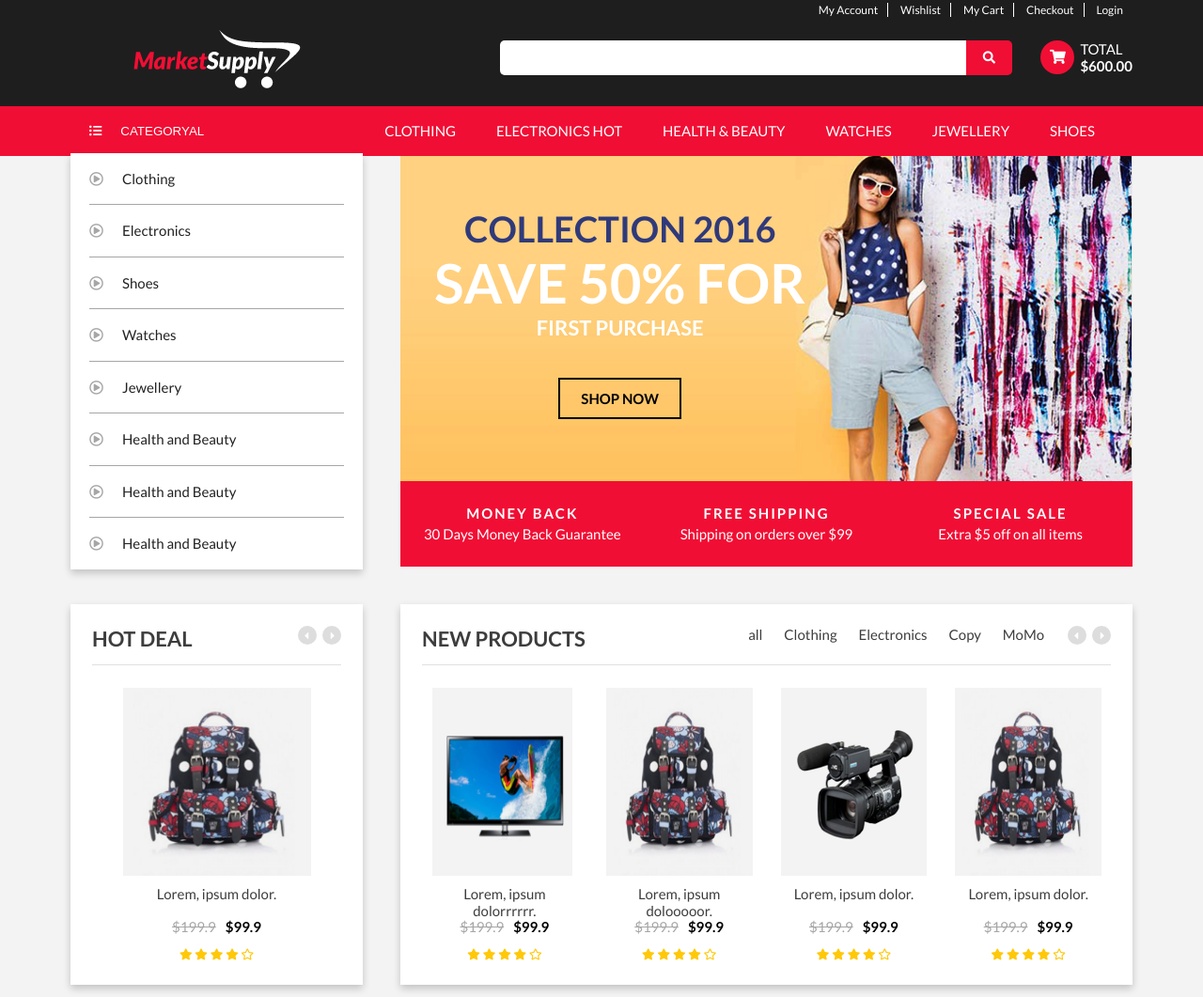
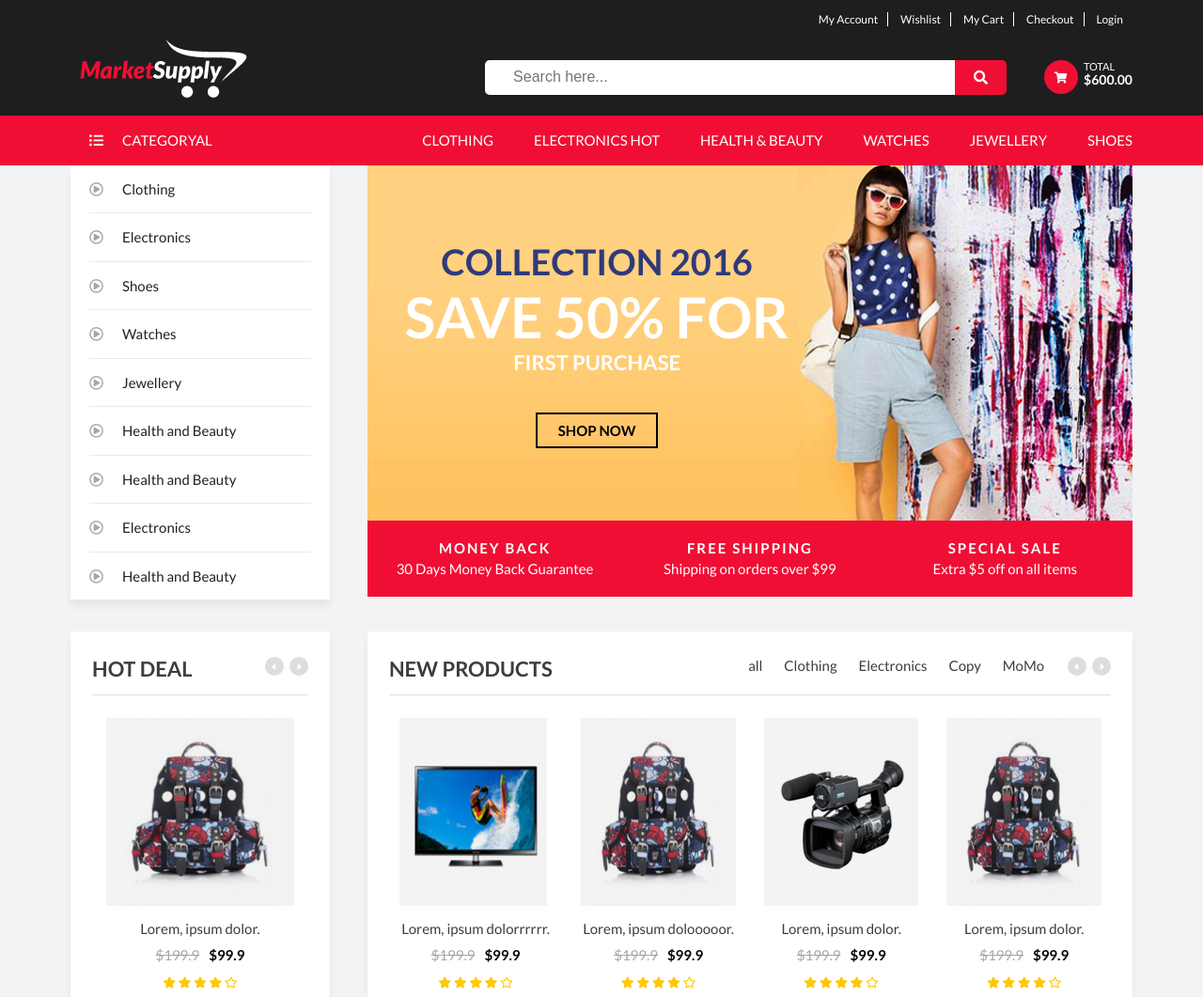
Before and after one commit to AIV-T-STARK/Bai_3, a plain HTML site: page index.html in a window 1280 px wide. Shown: the part 2-1063 px from the top of the page at 94% size. Drawn offline with Linux system fonts and the light colour scheme.

Commit message:
fix loi giao dien

```diff
--- a/css/grid-system.css
+++ b/css/grid-system.css
@@ -129,15 +129,15 @@
 }
 
 .col-left {
-  -ms-flex: 0 0 30%;
-  flex: 0 0 30%;
-  max-width: 30%;
+  -ms-flex: 0 0 27%;
+  flex: 0 0 27%;
+  max-width: 27%;
 }
 
 .col-right {
-  -ms-flex: 0 0 70%;
-  flex: 0 0 70%;
-  max-width: 70%;
+  -ms-flex: 0 0 73%;
+  flex: 0 0 73%;
+  max-width: 73%;
 }
 
 @media (min-width: 576px) {
@@ -290,15 +290,15 @@
   }
 
   .col-md-left {
-    -ms-flex: 0 0 30%;
-    flex: 0 0 30%;
-    max-width: 30%;
+    -ms-flex: 0 0 27%;
+    flex: 0 0 27%;
+    max-width: 27%;
   }
 
   .col-md-right {
-    -ms-flex: 0 0 70%;
-    flex: 0 0 70%;
-    max-width: 70%;
+    -ms-flex: 0 0 73%;
+    flex: 0 0 73%;
+    max-width: 73%;
   }
 }
 
@@ -377,14 +377,14 @@
   }
 
   .col-lg-left {
-    -ms-flex: 0 0 30%;
-    flex: 0 0 30%;
-    max-width: 30%;
+    -ms-flex: 0 0 27%;
+    flex: 0 0 27%;
+    max-width: 27%;
   }
 
   .col-lg-right {
-    -ms-flex: 0 0 70%;
-    flex: 0 0 70%;
-    max-width: 70%;
+    -ms-flex: 0 0 73%;
+    flex: 0 0 73%;
+    max-width: 73%;
   }
 }
--- a/css/responsive.css
+++ b/css/responsive.css
@@ -12,6 +12,10 @@
 
 .display-2 {
   font-size: 30px;
+}
+
+.display-24px {
+  font-size: 24px;
 }
 
 .display-3 {
@@ -32,7 +36,7 @@
   }
 
   .banner-top {
-    height: 346px;
+    height: 378px;
   }
 
 
@@ -80,9 +84,22 @@
     height: 200px;
   }
 
+  .card-desc .price, .card-desc .price-die {
+    line-height: 1.2;
+    display: inline;
+  }
+
+  .card-desc .price-die {
+    margin-right: 10px;
+  }
+
 }
 
 @media (min-width: 992px) {
+
+  .top-footer-content {
+    padding: 40px 0;
+  }
   .d-lg-block {
     display: block;
   }
@@ -101,12 +118,17 @@
 
   .col-left-left {
     justify-content: flex-end;
+    padding-top: 11px;
+  }
+
+  .top-header .col-lg-left {
+    text-align: left;
   }
 }
 
 @media (min-width: 1120px) {
   .display-1 {
-    font-size: 58px;
+    font-size: 60px;
   }
 
   .display-2 {
@@ -115,6 +137,11 @@
 
   .display-3 {
     font-size: 22px;
+  }
+
+  .bottom-header-navbar ul li {
+    display: inline-block;
+    margin-left: 40px;
   }
 }
 
--- a/css/style.css
+++ b/css/style.css
@@ -39,6 +39,16 @@ img {
   -khtml-user-select: none; /* KHTML browsers (e.g. Konqueror) */
   -webkit-user-select: none; /* Chrome, Safari, and Opera */
   -webkit-touch-callout: none; /* Disable Android and iOS callouts*/
+}
+
+button {
+  font-family: inherit;
+  font-size: inherit;
+  line-height: inherit;
+}
+
+input, textarea, select {
+  outline: none;
 }
 
 a {
@@ -94,7 +104,7 @@ ul {
 }
 
 .box-shadow {
-  box-shadow: 0 4px 8px 0 rgba(0, 0, 0, 0.2);
+  box-shadow: 0 7px 7px 0 rgba(0, 0, 0, 0.06);
 }
 
 .d-flex {
@@ -132,9 +142,9 @@ ul {
 
 .btn {
   display: inline-block;
-  padding: 11px 22px;
+  padding: 8px 22px;
   border: 1px solid transparent;
-  border-radius: 999px;
+  border-radius: 20px;
   text-align: center;
   vertical-align: middle;
   font-weight: bold;
@@ -157,7 +167,7 @@ ul {
 .form-control {
   display: block;
   width: 100%;
-  padding: 0.5rem 0.75rem;
+  padding: 0.8rem 0.75rem;
   font-size: 16px;
   border: 1px solid #ced4da;
   border-radius: 0.25rem;
@@ -171,7 +181,6 @@ ul {
 
 .category {
   position: relative;
-  top: -3px;
 }
 
 #menu-category li {
@@ -179,9 +188,9 @@ ul {
 }
 #menu-category a {
   display: block;
-  padding: 16px 0;
+  padding: 14px 0;
   color: #222222;
-  border-bottom: #a6a6a6 1px solid;
+  border-bottom: 1px solid #eaeaea;
 }
 #menu-category li:last-child > a {
   border-bottom: none;
@@ -212,7 +221,7 @@ ul {
   line-height: 1.2;
   text-align: center;
   max-width: 60%;
-  padding-top: 55px;
+  padding-top: 80px;
   margin-right: auto;
   margin-left: auto;
 }
@@ -227,7 +236,7 @@ ul {
 }
 
 .banner-desc {
-  padding: 23px;
+  padding: 18px;
 }
 
 .banner-desc a {
@@ -255,8 +264,8 @@ ul {
 }
 
 .card-body {
-  padding: 20px 23px;
-  box-shadow: 0 4px 8px 0 rgba(0, 0, 0, 0.2);
+  padding: 23px;
+  box-shadow: 0 7px 7px 0 rgba(0, 0, 0, 0.06);
 }
 
 .card-header {
@@ -371,14 +380,22 @@ ul {
 }
 
 .card-desc p:first-child {
-  height: 30px;
+      -webkit-line-clamp: 1;
+      display: -webkit-box;
+      -webkit-box-orient: vertical;
+      text-overflow: ellipsis;
+      overflow: hidden;
+}
+
+.card-desc .price, .card-desc .price-die {
   line-height: 1.2;
+  display: block;
 }
 
 .card-desc .price-die {
   color: #a6a6a6;
   text-decoration: line-through;
-  margin-right: 10px;
+  /* margin-right: 10px; */
 }
 
 .card-desc .price {
@@ -399,12 +416,13 @@ ul {
 }
 
 #news-letters input {
-  background: #ddd;
-  margin-top: 10px;
+  background: #f3f3f3;
+  margin-top: 20px;
+  border: none;
 }
 
 #news-letters .btn {
-  margin-top: 15px;
+  margin-top: 23px;
 }
 
 #featured-products img {
@@ -437,7 +455,7 @@ ul {
 }
 
 .mid-banner-content .btn {
-  margin-top: 20px;
+  margin-top: 25px;
 }
 
 .mid-banner-content .text-blue {
@@ -584,6 +602,7 @@ ul {
 
 .top-header-menu {
   text-align: right;
+  padding-top: 10px;
 }
 
 .top-header-menu li {
@@ -628,7 +647,7 @@ ul {
   border: 1px;
   border-top-left-radius: 5px;
   border-bottom-left-radius: 5px;
-  padding-left: 10px;
+  padding-left: 30px;
 }
 
 .col-left-left .seach button {
@@ -643,7 +662,7 @@ ul {
 .col-left-left .cart {
   display: flex;
   margin-top: 22px;
-  margin-left: 30px;
+  margin-left: 40px;
 }
 
 .col-left-left .cart-icon i {
@@ -655,6 +674,8 @@ ul {
   color: #fff;
   line-height: 36px;
   text-align: center;
+  font-size: 12px;
+  padding: 1px 1px 0 0;
 }
 
 .col-left-left .cart-desc {
@@ -662,6 +683,14 @@ ul {
   margin-left: 6px;
   font-size: 15px;
   line-height: 1.2;
+}
+
+.col-left-left .cart-desc p.total {
+  font-size: 11px
+}
+
+.col-left-left .cart-desc p.text-bold {
+  font-size: 14px
 }
 
 .bottom-header-navbar {
@@ -682,7 +711,7 @@ ul {
 
 .bottom-header-navbar ul li {
   display: inline-block;
-  margin-right: 40px;
+  margin-left: 25px;
 }
 
 .bottom-header-navbar a {
--- a/index.html
+++ b/index.html
@@ -42,7 +42,7 @@
 									<!--Không biết đặt tên là gì?-->
 									<div class="seach-wp">
 										<div class="seach">
-											<input type="text">
+											<input type="text" placeholder="Search here...">
 											<button><i class="fas fa-search"></i></button>
 										</div>
 									</div>
@@ -51,7 +51,7 @@
 											<a href="#"><i class="fas fa-shopping-cart"></i></a>
 										</div>
 										<div class="cart-desc">
-											<p>TOTAL</p>
+											<p class="total">TOTAL</p>
 											<p class="text-bold">$600.00</p>
 										</div>
 									</div>
@@ -94,6 +94,7 @@
 								<li><a href="#"><i class="far fa-play-circle"></i>Jewellery</a></li>
 								<li><a href="#"><i class="far fa-play-circle"></i>Health and Beauty</a></li>
 								<li><a href="#"><i class="far fa-play-circle"></i>Health and Beauty</a></li>
+								<li><a href="#"><i class="far fa-play-circle"></i>Electronics</a></li>
 								<li><a href="#"><i class="far fa-play-circle"></i>Health and Beauty</a></li>
 							</ul>
 						</div>
@@ -564,7 +565,7 @@
 														<img src="./image/product2.png" alt="product1" class="img-responsive">
 													</div>
 													<div class="card-desc">
-														<p>Lorem, ipsumnn dolor.</p>
+														<p>Lorem, ips dolor.</p>
 														<p><span class="price-die">$1939.9</span><span class="price">$996.9</span>
 														</p>
 														<p><i class="fas fa-star"></i> <i class="fas fa-star"></i> <i class="fas fa-star"></i>
@@ -668,8 +669,8 @@
 								</div>
 								<div class="col-12 col-md-5">
 									<div class="mid-banner-content">
-										<h1 class="display-3">Beautiful Laptop</h1>
-										<h1 class="display-3 text-blue">Retina Display 18” Ready !</h1>
+										<h1 class="display-24px">Beautiful Laptop</h1>
+										<h1 class="display-24px text-blue">Retina Display 18” Ready !</h1>
 										<a href="#" class="btn btn-primary">Shop now</a>
 									</div>
 								</div>
@@ -1028,7 +1029,7 @@
 		</div>
 		<div class="mid-footer bg-dark text-dark">
 			<div class="container">
-				<div class="row mid-footer-content">
+				<div class="row mid-footer-content big-gutters">
 					<div class="col-12 col-md-6 col-lg-3">
 						<a href="#" class="logo">
 							<img src="./image/logo.png" alt="logo" class="img-responsive">
```
